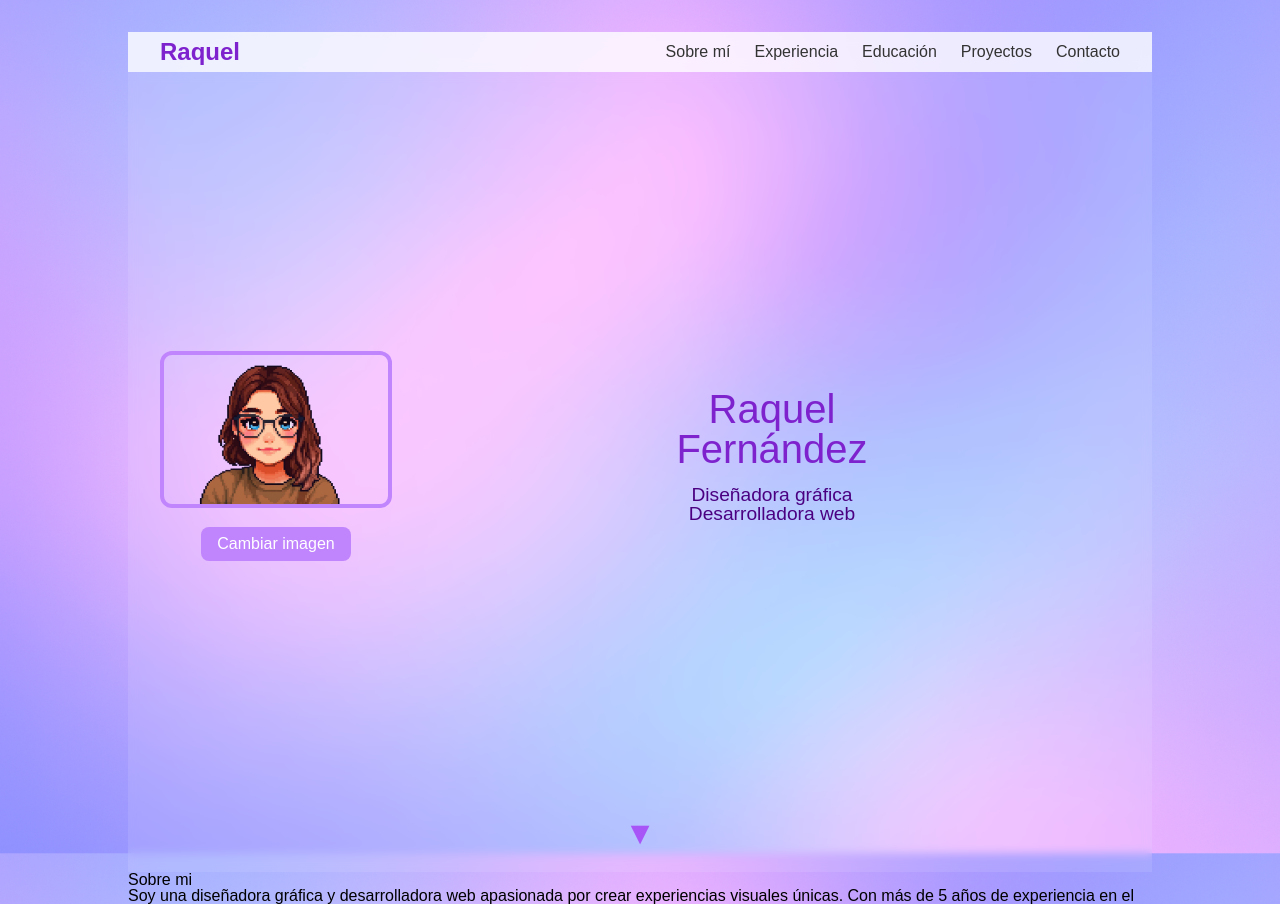
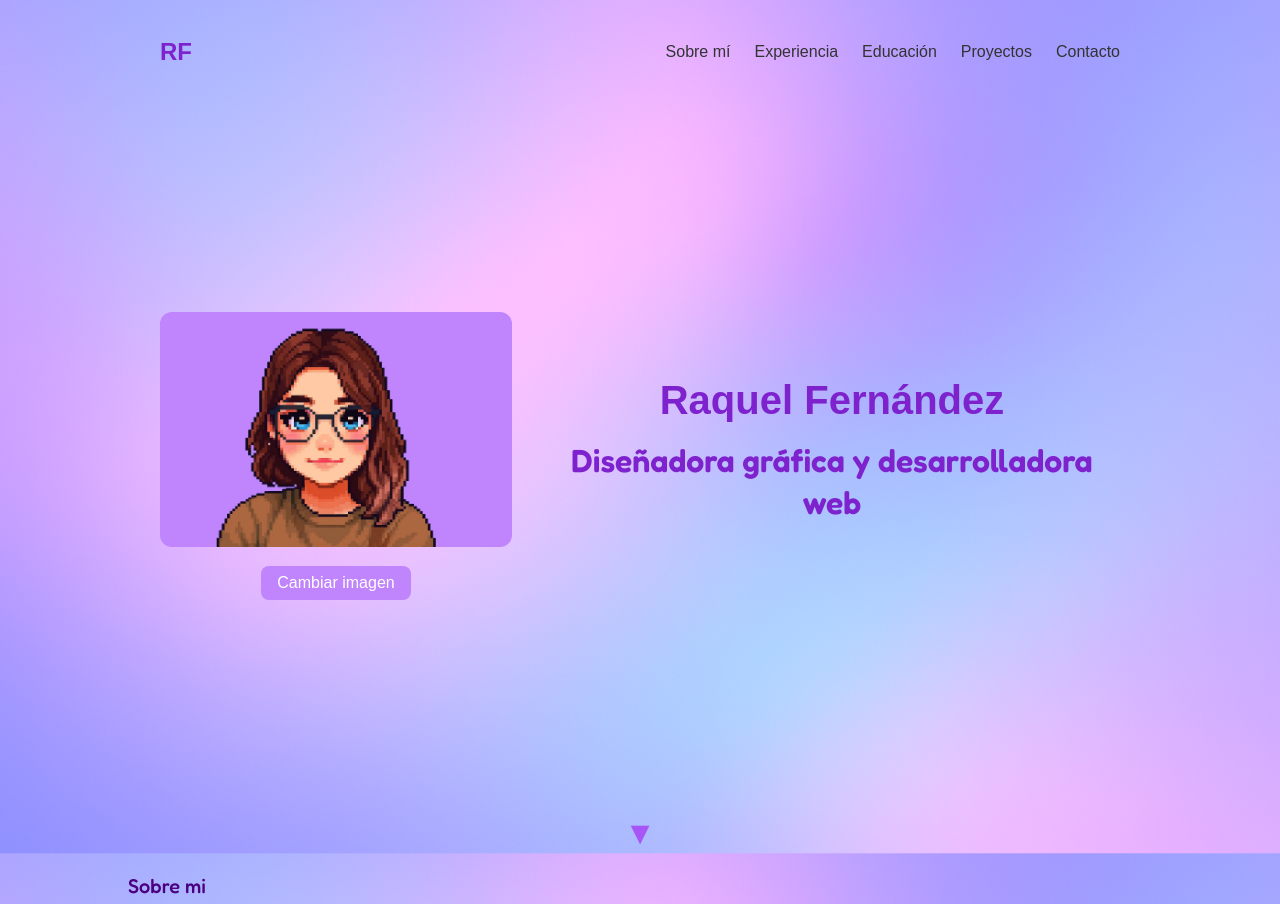
Before and after one commit to raquelfernandezbermudez/porfolio, a plain HTML site: page index.html in a window 1280 px wide. Shown: the top 904 px of the page. Drawn offline with Linux system fonts and the light colour scheme.

Commit message:
Cambios en el CSS de la hero section y el nav

```diff
--- a/css/style.css
+++ b/css/style.css
@@ -12,6 +12,47 @@ body {
   padding: 0;
 }
 
+/* Encabezado principal: nombre o grandes títulos */
+h1 {
+  font-family: 'Orbitron', sans-serif;
+  font-weight: 600; /* más sólido para destacar */
+  font-size: 3rem;  /* bien grande para impactar */
+  line-height: 1.2;
+  color: #A259FF;   /* violeta brillante, más coherente con tu paleta */
+  margin-bottom: 1rem;
+}
+
+/* Títulos de sección: "Sobre mí", "Proyectos", etc. */
+h2 {
+  font-family: 'Fredoka', sans-serif;
+  font-weight: 600; /* un poco más fuerte que 500 para jerarquía */
+  font-size: 2rem;
+  line-height: 1.3;
+  color: #7E22CE; /* violeta medio, suave pero destacable */
+  margin-bottom: 0.75rem;
+}
+
+/* Subtítulos o elementos secundarios */
+h3 {
+  font-family: 'Fredoka', sans-serif;
+  font-weight: 500;
+  font-size: 1.25rem;
+  line-height: 1.4;
+  color: #4B0082; /* más profundo, pero aún en gama */
+  margin-bottom: 0.5rem;
+}
+
+/* Texto corrido: párrafos normales */
+p {
+  font-family: 'Nunito', sans-serif;
+  font-weight: 400;
+  font-size: 1rem;  /* ideal para texto en pantalla */
+  line-height: 1.6;
+  color: #3E3E3E; /* gris oscuro, más suave que negro */
+  margin-bottom: 1rem;
+}
+
+
 /* Contenedor general con márgenes laterales del 20% */
 .contenedor {
   margin: 0 auto;
@@ -23,8 +64,6 @@ body {
 /* NAVBAR */
 .navbar {
   width: 100%;
-  background-color: rgba(255, 255, 255, 0.8); /* puedes usar otro color o quitar fondo */
-  backdrop-filter: blur(6px);
   position: sticky;
   top: 0;
   z-index: 999;
@@ -72,8 +111,6 @@ body {
   flex-direction: column;
   justify-content: space-between;
   padding: 2rem;
-  background: rgba(255, 255, 255, 0.1);
-  backdrop-filter: blur(4px);
   position: relative;
 }
 
@@ -90,14 +127,14 @@ body {
 /* Imagen */
 .columna-img {
   flex: 1;
-  max-width: 25%;
+  max-width: 40%;
   text-align: center;
 }
 
 .columna-img img {
   width: 100%;
-  max-width: 250px;
-  border: 4px solid #c084fc;
+  max-width: 650px;
+  background-color: #c084fc;
   border-radius: 12px;
   transition: all 0.3s ease;
 }
@@ -121,7 +158,7 @@ body {
 /* Texto */
 .columna-texto {
   flex: 3;
-  max-width: 75%;
+  max-width: 60%;
   text-align: center;
 }
 
--- a/index.html
+++ b/index.html
@@ -5,6 +5,11 @@
     <meta name="viewport" content="width=device-width, initial-scale=1.0" />
     <title>Porfolio</title>
     <link rel="stylesheet" type="text/css" href="css/style.css" />
+    <link rel="preconnect" href="https://fonts.googleapis.com" />
+    <link rel="preconnect" href="https://fonts.gstatic.com" crossorigin />
+    <link href="https://fonts.googleapis.com/css2?family=Lilita+One&family=Silkscreen:wght@400;700&display=swap"
+      rel="stylesheet"/>
+    <link href="https://fonts.googleapis.com/css2?family=Fredoka:wght@300..700&display=swap" rel="stylesheet">
   </head>
 
   <body>
@@ -12,7 +17,7 @@
       <nav class="navbar">
         <div class="nav-container">
           <div class="logo">
-            <a href="#">Raquel</a>
+            <a href="#">RF</a>
             <!-- Puedes reemplazar por una imagen si lo deseas -->
           </div>
           <ul class="nav-links">
@@ -41,8 +46,8 @@
 
           <!-- Texto -->
           <div class="columna columna-texto">
-            <h1>Raquel <br />Fernández</h1>
-            <p>Diseñadora gráfica<br />Desarrolladora web</p>
+            <h1>Raquel Fernández</h1>
+            <h2>Diseñadora gráfica y desarrolladora web</h2>
           </div>
         </div>
 
```
